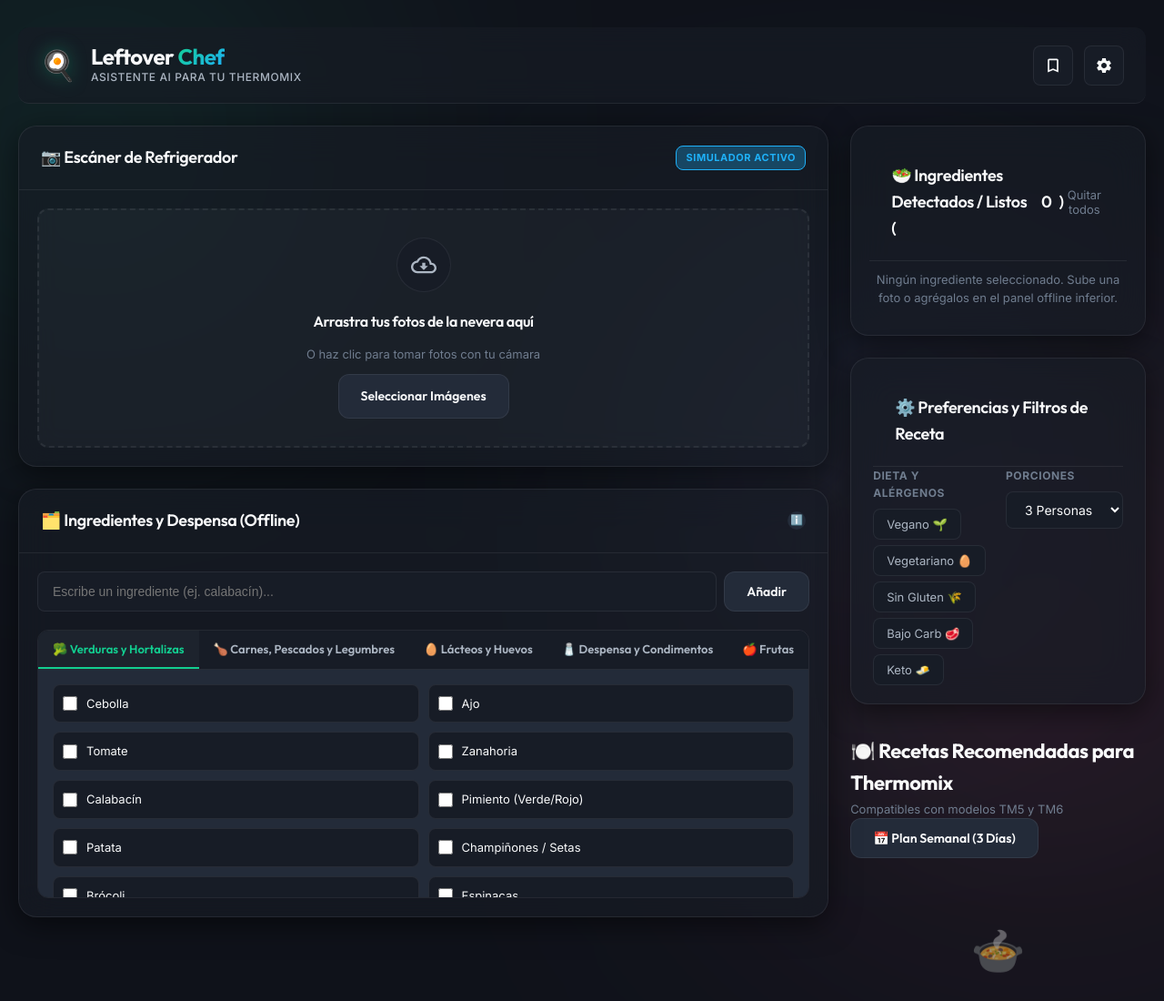
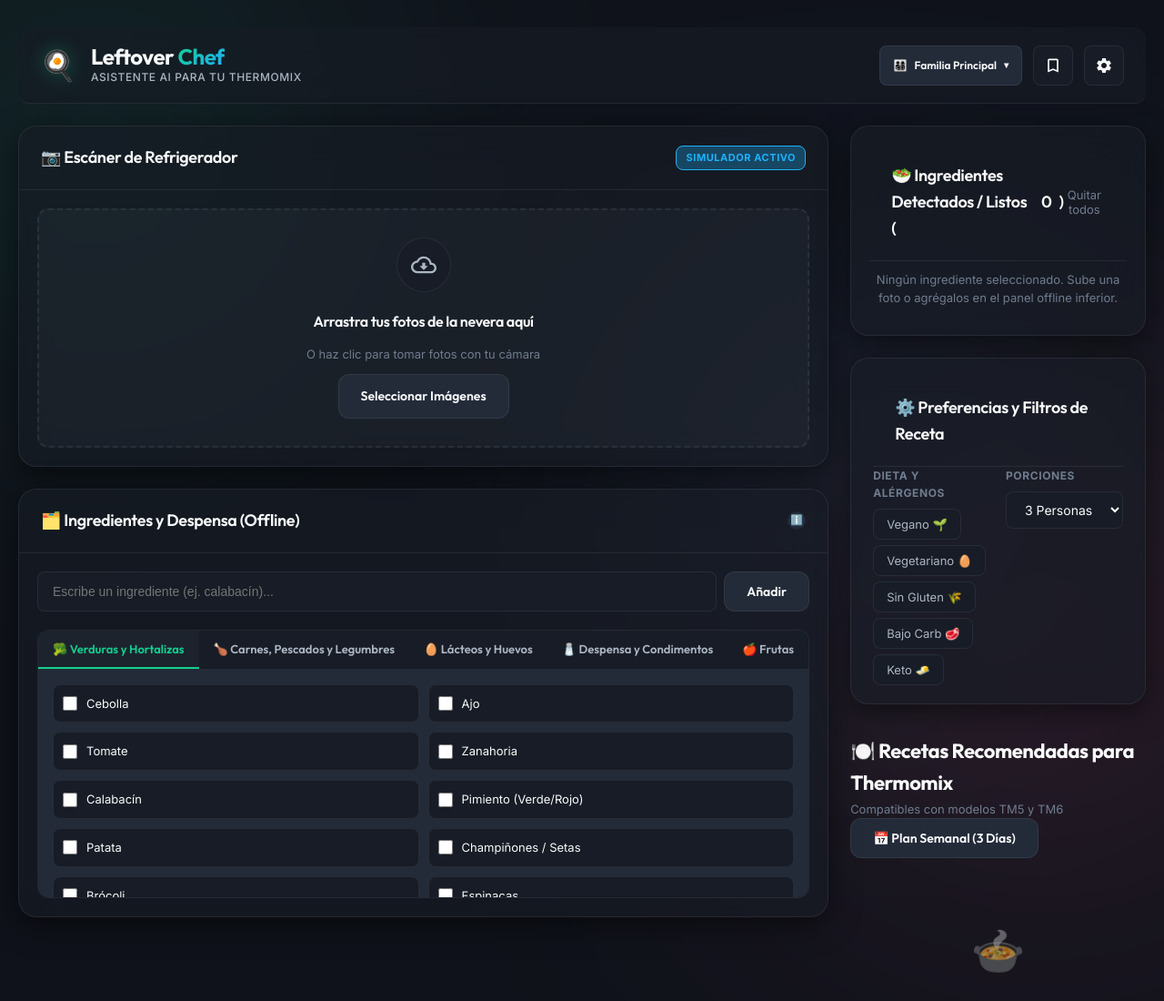
Before and after one commit to oscarkleinkopf/leftover-chef, a website: page index.html in a window 1280 px wide. Shown: the top 1100 px of the page at 91% size. Drawn offline with Linux system fonts and the light colour scheme.

Commit message:
Respaldo automático: 6/7/2026, 8:29:31

```diff
--- a/index.html
+++ b/index.html
@@ -37,6 +37,11 @@
         </div>
       </div>
       <div class="header-actions">
+        <button id="btn-profiles" class="btn btn-secondary btn-sm profile-pill" title="Cambiar de Familia / Refrigerador">
+          <span id="header-profile-avatar">👨‍👩‍👧‍👦</span>
+          <span id="header-profile-name">Familia Principal</span>
+          <span style="font-size: 10px;">▾</span>
+        </button>
         <button id="btn-bookmarks" class="icon-btn" title="Recetas Guardadas">
           <svg class="svg-icon" viewBox="0 0 24 24"><path d="M17 3H7c-1.1 0-1.99.9-1.99 2L5 21l7-3 7 3V5c0-1.1-.9-2-2-2zm0 15l-5-2.18L7 18V5h10v13z"/></svg>
         </button>
```
